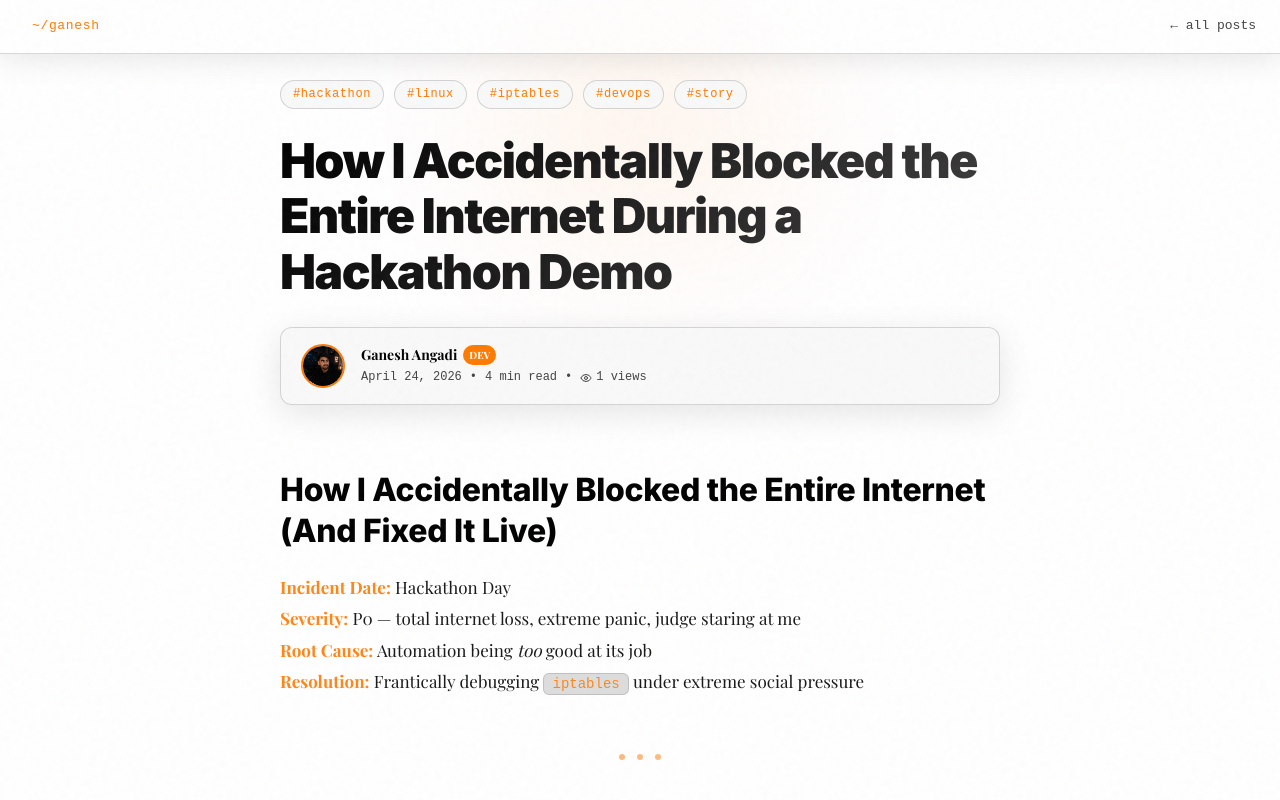
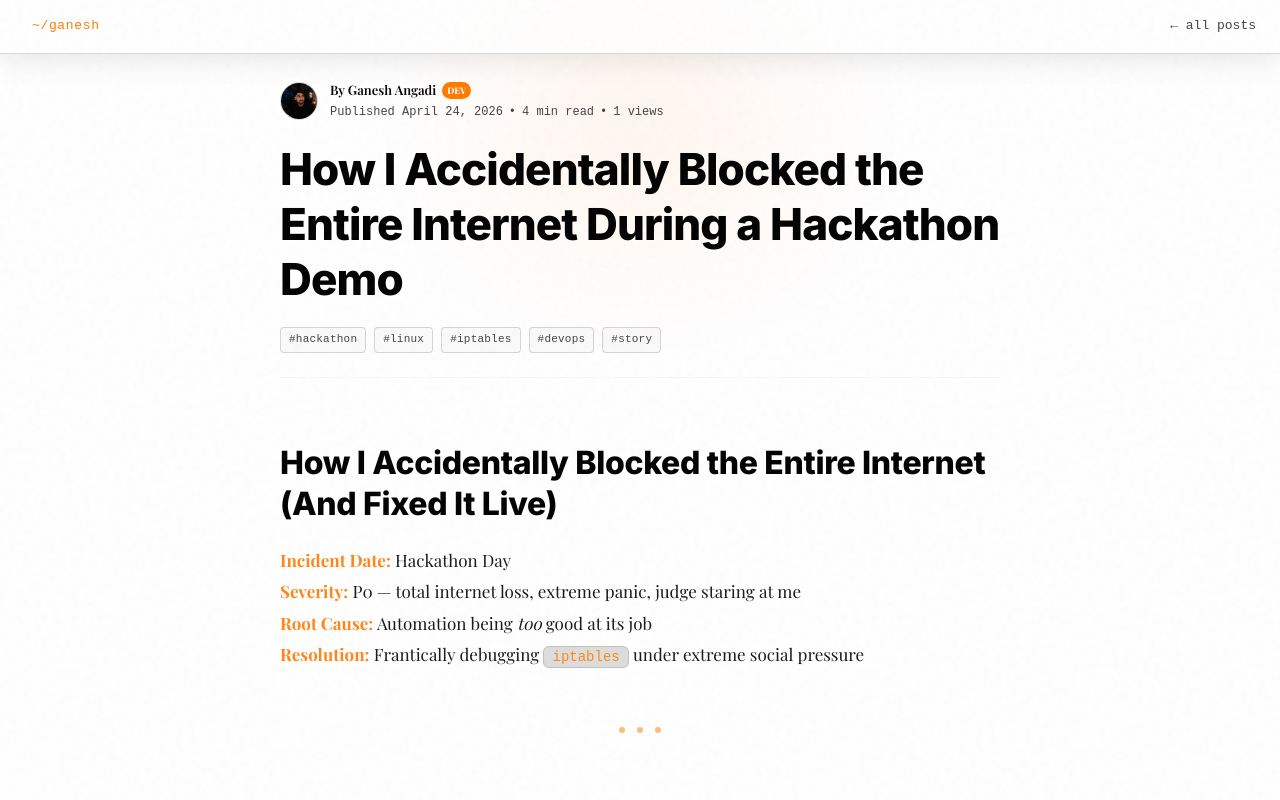
Before and after one commit to ganeshak11/PortFolio, a Next.js app: page /blog/accidentally-blocked-the-internet in a window 1280 px wide. Shown: the top 800 px of the page. Built offline with nearby package versions, Linux system fonts and the light colour scheme; no server answers; the database is empty; a web font is replaced by a local one.

Commit message:
style: optimize blog post layout for Northflank-style typography, metadata and tags, and prevent duplicate markdown title headings

```diff
--- /dev/null
+++ b/content/blog/journey-of-your-code.md
@@ -0,0 +1,8 @@
+---
+title: "Journey of Your Code: From Laptop to Production"
+date: "2026-07-09"
+slug: "journey-of-your-code"
+excerpt: "What actually happens to your code after you type git push? Let's trace the journey from local host to Kubernetes production."
+hook: "Your laptop is a controlled environment. Production is a war zone. Here is how your code survives the transition."
+tags: ["devops", "ci-cd", "gitops", "kubernetes", "observability"]
+---
--- a/src/components/BlogPostContent.tsx
+++ b/src/components/BlogPostContent.tsx
@@ -317,63 +317,61 @@ export default function BlogPostContent({ post, slug }: { post: Post; slug: stri
                     }} />
 
                     {/* Header */}
-                    <header style={{ marginBottom: 56, position: "relative", zIndex: 1 }}>
-                        <div style={{ display: "flex", gap: 10, flexWrap: "wrap", marginBottom: 24 }}>
+                    <header style={{ marginBottom: 40, position: "relative", zIndex: 1 }}>
+                        {/* Author Metadata at the top */}
+                        <div style={{ display: "flex", alignItems: "center", gap: 12, marginBottom: 20 }}>
+                            <img
+                                src="/blog-profile.jpeg"
+                                alt="Ganesh Angadi"
+                                style={{ width: 38, height: 38, borderRadius: "50%", objectFit: "cover", border: "1.5px solid var(--glass-border)" }}
+                            />
+                            <div style={{ display: "flex", flexDirection: "column", gap: 2 }}>
+                                <span style={{ fontSize: 13, fontWeight: 600, color: "var(--fg)", display: "flex", alignItems: "center", gap: 6 }}>
+                                    By Ganesh Angadi
+                                    <span style={{ fontSize: 9, padding: "1px 5px", background: "var(--accent)", color: "var(--bg)", borderRadius: 10, fontWeight: 800 }}>DEV</span>
+                                </span>
+                                <time style={{ fontSize: 12, color: "var(--muted)", fontFamily: "monospace", display: "flex", gap: 6 }}>
+                                    <span>Published {new Date(post.date).toLocaleDateString("en-US", { year: "numeric", month: "long", day: "numeric" })}</span>
+                                    <span>•</span>
+                                    <span>{post.readingTime} min read</span>
+                                    {views !== null && (
+                                        <>
+                                            <span>•</span>
+                                            <span>{views.toLocaleString()} views</span>
+                                        </>
+                                    )}
+                                </time>
+                            </div>
+                        </div>
+
+                        {/* Title */}
+                        <h1 style={{
+                            fontSize: "clamp(30px, 4.5vw, 44px)",
+                            fontWeight: 800,
+                            letterSpacing: "-0.02em",
+                            lineHeight: 1.25,
+                            color: "var(--fg)",
+                            marginBottom: 20,
+                        }}>
+                            {post.title}
+                        </h1>
+
+                        {/* Tags */}
+                        <div style={{ display: "flex", gap: 8, flexWrap: "wrap", marginBottom: 24 }}>
                             {post.tags.map(tag => (
                                 <span key={tag} className="glass-card" style={{
-                                    fontSize: 12, fontFamily: "monospace", color: "var(--accent)",
-                                    padding: "4px 12px", borderRadius: 20, letterSpacing: "0.05em",
+                                    fontSize: 11, fontFamily: "monospace", color: "var(--muted)",
+                                    padding: "3px 8px", borderRadius: 4, letterSpacing: "0.02em",
                                     border: "1px solid var(--glass-border)",
+                                    background: "rgba(0, 0, 0, 0.02)"
                                 }}>
                                     #{tag}
                                 </span>
                             ))}
                         </div>
 
-                        <h1 style={{
-                            fontSize: "clamp(32px, 5vw, 48px)",
-                            fontWeight: 900,
-                            letterSpacing: "-0.03em",
-                            lineHeight: 1.15,
-                            background: "linear-gradient(135deg, var(--fg) 0%, var(--muted) 100%)",
-                            WebkitBackgroundClip: "text",
-                            WebkitTextFillColor: "transparent",
-                            marginBottom: 28,
-                        }}>
-                            {post.title}
-                        </h1>
-
-                        <div className="glass-card" style={{
-                            display: "flex", alignItems: "center", gap: 16,
-                            padding: "16px 20px", borderRadius: 12,
-                            border: "1px solid var(--glass-border)",
-                            boxShadow: "0 8px 32px rgba(0, 0, 0, 0.1)",
-                        }}>
-                            <img
-                                src="/blog-profile.jpeg"
-                                alt="Ganesh Angadi"
-                                style={{ width: 44, height: 44, borderRadius: "50%", objectFit: "cover", border: "2px solid var(--accent)", flexShrink: 0 }}
-                            />
-                            <div>
-                                <p style={{ fontSize: 14, fontWeight: 700, color: "var(--fg)", marginBottom: 2, display: "flex", alignItems: "center", gap: 6 }}>
-                                    Ganesh Angadi
-                                    <span style={{ fontSize: 10, padding: "2px 6px", background: "var(--accent)", color: "var(--bg)", borderRadius: 10, fontWeight: 800 }}>DEV</span>
-                                </p>
-                                <time style={{ display: "flex", alignItems: "center", gap: 8, fontSize: 12, color: "var(--muted)", fontFamily: "monospace" }}>
-                                    <span>{new Date(post.date).toLocaleDateString("en-US", { year: "numeric", month: "long", day: "numeric" })}</span>
-                                    <span>•</span>
-                                    <span>{post.readingTime} min read</span>
-                                    {views !== null && (
-                                        <>
-                                            <span>•</span>
-                                            <span style={{ display: "flex", alignItems: "center", gap: 4 }}>
-                                                <Eye size={12} /> {views.toLocaleString()} views
-                                            </span>
-                                        </>
-                                    )}
-                                </time>
-                            </div>
-                        </div>
+                        {/* Separator */}
+                        <hr style={{ border: "none", borderTop: "1px solid var(--border)", opacity: 0.3, margin: "24px 0" }} />
                     </header>
 
                     {/* Content */}
@@ -414,11 +412,19 @@ export default function BlogPostContent({ post, slug }: { post: Post; slug: stri
                                         />
                                     );
                                 },
-                                h1: ({ children }) => (
-                                    <h1 style={{ fontSize: "clamp(24px, 3.5vw, 32px)", fontWeight: 800, color: "var(--fg)", marginTop: 64, marginBottom: 20, letterSpacing: "-0.01em", lineHeight: 1.3 }}>
-                                        {children}
-                                    </h1>
-                                ),
+                                h1: ({ children }) => {
+                                    const textContent = Array.isArray(children)
+                                        ? children.join("")
+                                        : String(children || "");
+                                    if (textContent.toLowerCase().trim() === post.title.toLowerCase().trim()) {
+                                        return null; // Skip duplicate H1 title
+                                    }
+                                    return (
+                                        <h2 style={{ fontSize: "clamp(24px, 3.5vw, 32px)", fontWeight: 800, color: "var(--fg)", marginTop: 64, marginBottom: 20, letterSpacing: "-0.01em", lineHeight: 1.3 }}>
+                                            {children}
+                                        </h2>
+                                    );
+                                },
                                 h2: ({ children }) => (
                                     <h2 style={{
                                         fontSize: "clamp(18px, 2.8vw, 24px)", fontWeight: 800,
@@ -435,7 +441,7 @@ export default function BlogPostContent({ post, slug }: { post: Post; slug: stri
                                     </h3>
                                 ),
                                 p: ({ children }) => (
-                                    <p style={{ marginBottom: 24, lineHeight: 1.85, color: "var(--fg)", fontSize: 17, opacity: 0.9, textAlign: "justify" }}>{children}</p>
+                                    <p style={{ marginBottom: 24, lineHeight: 1.85, color: "var(--fg)", fontSize: 17, opacity: 0.9 }}>{children}</p>
                                 ),
                                 code: ({ className, children }) => {
                                     const isBlock = className?.includes("language-");
```
